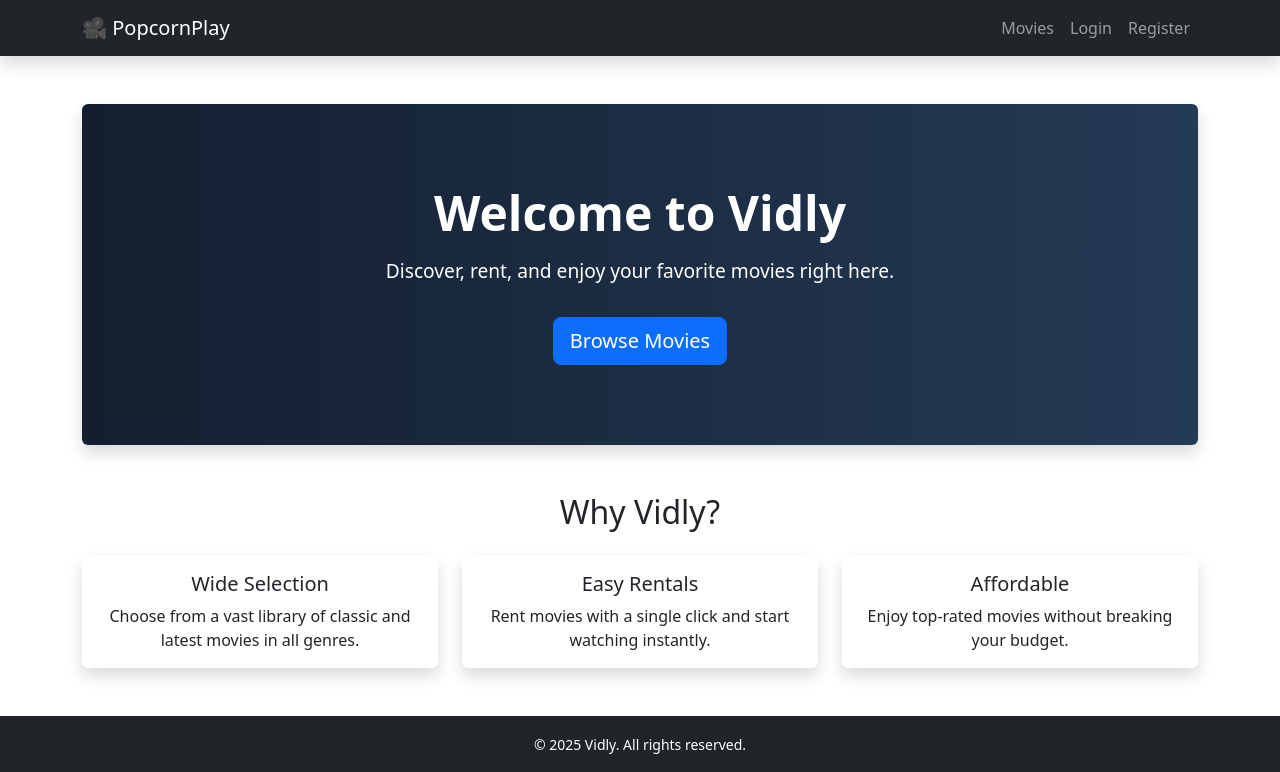
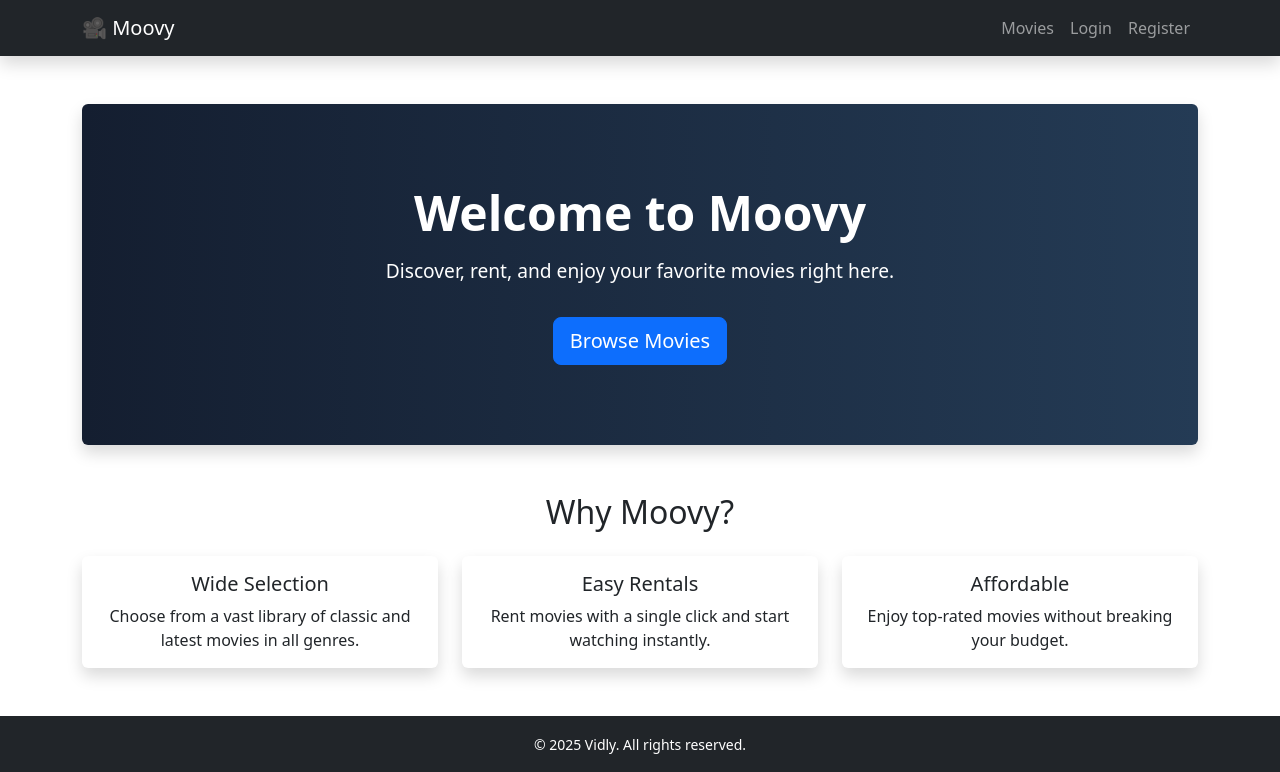
Before and after one commit to vihangarasanjali/Moovy, a Django app: page / in a window 1280 px wide. Shown: the top 772 px of the page. Run offline with Django 3.2, Linux system fonts and the light colour scheme.

Commit message:
changed html contents

```diff
--- a/templates/base.html
+++ b/templates/base.html
@@ -3,7 +3,7 @@
   <head>
     <meta charset="utf-8">
     <meta name="viewport" content="width=device-width, initial-scale=1">
-    <title>PopcornPlay</title>
+    <title>Moovy</title>
 
     <!-- Bootstrap CSS -->
     <link href="https://cdn.jsdelivr.net/npm/bootstrap@5.3.0/dist/css/bootstrap.min.css" rel="stylesheet">
@@ -30,7 +30,7 @@
     <!-- Navbar -->
     <nav class="navbar navbar-expand-lg navbar-dark bg-dark shadow">
     <div class="container">
-      <a class="navbar-brand" href="{% url 'home' %}">🎥 PopcornPlay</a>
+      <a class="navbar-brand" href="{% url 'home' %}">🎥 Moovy</a>
       <button class="navbar-toggler" type="button" data-bs-toggle="collapse" data-bs-target="#navbarNav">
         <span class="navbar-toggler-icon"></span>
       </button>
--- a/templates/home.html
+++ b/templates/home.html
@@ -3,14 +3,14 @@
 {% block content %}
   <section class="hero rounded shadow">
     <div class="container">
-      <h1>Welcome to Vidly</h1>
+      <h1>Welcome to Moovy</h1>
       <p>Discover, rent, and enjoy your favorite movies right here.</p>
       <a href="{% url 'movies:index' %}" class="btn btn-primary btn-lg mt-3">Browse Movies</a>
     </div>
   </section>
 
   <section class="mt-5 text-center">
-    <h2 class="mb-4">Why Vidly?</h2>
+    <h2 class="mb-4">Why Moovy?</h2>
     <div class="row g-4">
       <div class="col-md-4">
         <div class="card border-0 shadow h-100">
```
Also changed, not shown: db.sqlite3.
